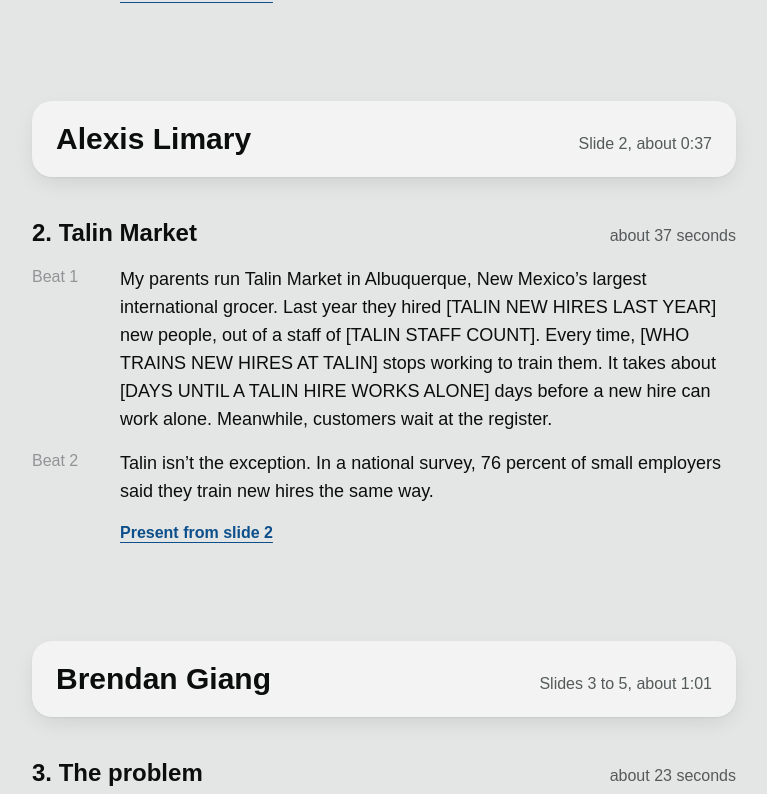
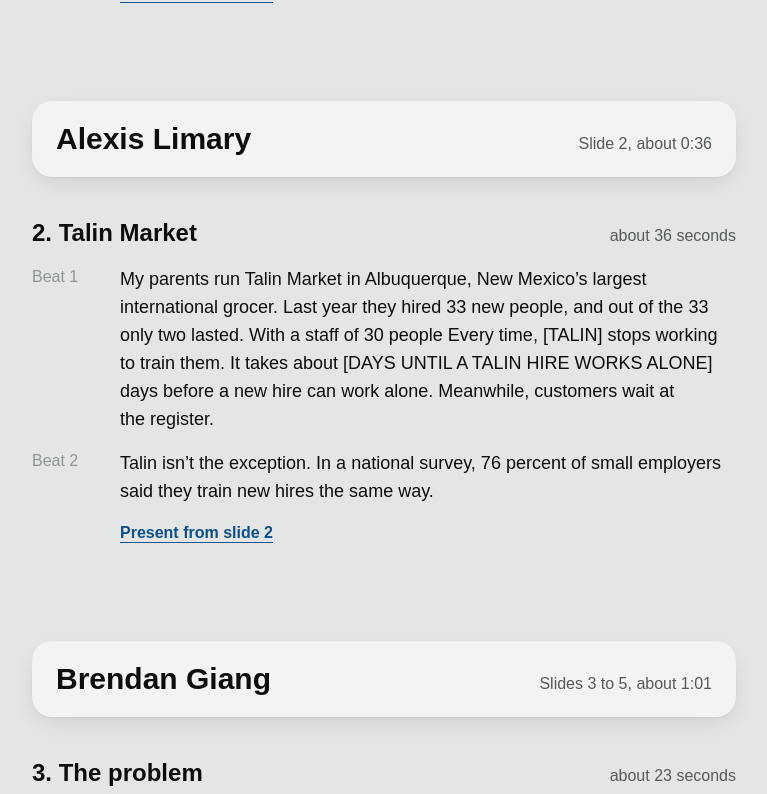
Before and after one commit to Appiest/understudy, a Next.js app: page /pitch/script in a window 1280 px wide. Shown: the part 1117-1911 px from the top of the page, without its empty margins (256-1023 px from the left). Built offline with nearby package versions, Linux system fonts and the light colour scheme; a web font is replaced by a local one.

Commit message:
Revise Talin Market new hire statistics in pitchScript
Updated Talin Market hiring statistics and training details in pitch script.

```diff
--- a/src/content/pitchScript.ts
+++ b/src/content/pitchScript.ts
@@ -22,7 +22,7 @@ export const pitchScript = {
     "Hi, we’re Group 15: Brendan, Alex, Alexis and Oli. This is Understudy, AI glasses that coach new hires by voice during real shifts. Our vision is to put your best employee in every new hire’s ear.",
   ],
   talinStory: [
-    "My parents run Talin Market in Albuquerque, New Mexico’s largest international grocer. Last year they hired [TALIN NEW HIRES LAST YEAR] new people, out of a staff of [TALIN STAFF COUNT]. Every time, [WHO TRAINS NEW HIRES AT TALIN] stops working to train them. It takes about [DAYS UNTIL A TALIN HIRE WORKS ALONE] days before a new hire can work alone. Meanwhile, customers wait at the register.",
+    "My parents run Talin Market in Albuquerque, New Mexico’s largest international grocer. Last year they hired 33 new people, and out of the 33 only two lasted. With a staff of 30 people Every time, [TALIN] stops working to train them. It takes about [DAYS UNTIL A TALIN HIRE WORKS ALONE] days before a new hire can work alone. Meanwhile, customers wait at the register.",
     "Talin isn’t the exception. In a national survey, 76 percent of small employers said they train new hires the same way.",
   ],
   challenge: [
```
